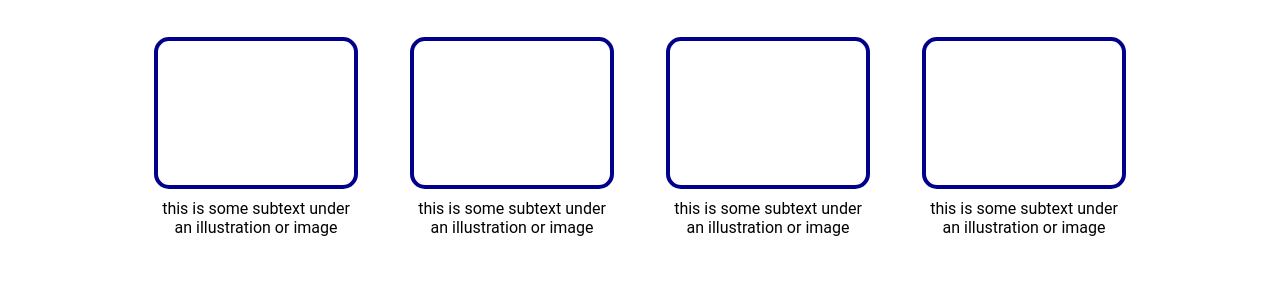
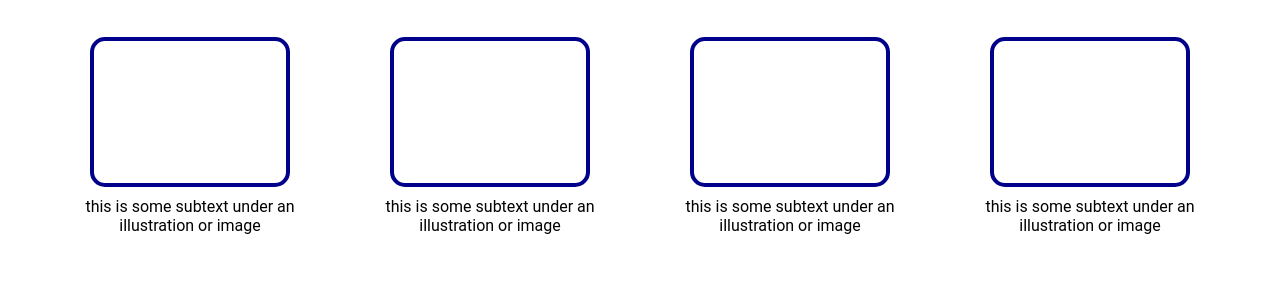
Before and after one commit to LuckyCiel/odin-landing_page, a plain HTML site: page landing_page-final-exercice/index.html in a window 1280 px wide. Shown: the part 505-800 px from the top of the page. Drawn offline with Linux system fonts and the light colour scheme.

Commit message:
Ajust CSS for second section : flexline, clean flex properties to center content

```diff
--- a/landing_page-final-exercice/css/styles.css
+++ b/landing_page-final-exercice/css/styles.css
@@ -92,6 +92,13 @@ header {
     align-items: center;
 }
 
+/* Flexline section */
+
+.flexline {
+    margin: 40px 40px 80px 40px;
+}
+
+
 /* Second Section Title */
 
 .flexline-title h3  {
@@ -99,39 +106,37 @@ header {
     font-family: 'Roboto', sans-serif;
     font-weight:900;
     text-align: center;
-    padding: 40px 0 40px 0;
+    margin-bottom: 40px;
+
 }
 
 /* Second Section Content */
 
 .flexline-container {
     display: flex;
-    margin: 0 auto;
-    width: 80%;
-    justify-content: space-between;
-    padding: 0 0 100px 0;
+    height: fit-content;
+    justify-content: center;
 }
 
 /* Container Content */
 
 .colorchoice{
-    height: 200px;
+    height: fit-content;
     display: flex;
     flex-direction: column;
     align-items: center;
-
 }
 
 .imagecolor {
-    width: 80%;
-    height: 100%;
+    max-width: 80%;
+    max-height: 100%;
     margin: 0 0 10px 0;
 }
 
-.imagecolor .color1, .color2, .color3, .color4 {
+.imagecolor .color {
     background-color: white;
-    width: 100%;
-    height: 100%;
+    width: 200px;
+    height: 150px;
     border: 4px solid darkblue;
     border-radius: 15px;
 }
--- a/landing_page-final-exercice/index.html
+++ b/landing_page-final-exercice/index.html
@@ -50,7 +50,7 @@
         </section>
 
         <section> <!--2nd Section-->
-        <div class="flexline"></div>
+        <div class="flexline">
             <div class="flexline-title">
                 <h3>Some random information</h2>
             <div class="flexline-title">
@@ -60,7 +60,7 @@
 
                 <div class="colorchoice">
                     <div class="imagecolor">
-                        <div class="color1"></div>
+                        <div class="color"></div>
                     </div>
                     <div class="textcolor">
                         <p>this is some subtext under an illustration or image</p>
@@ -69,7 +69,7 @@
 
                 <div class="colorchoice">
                     <div class="imagecolor">
-                        <div class="color2"></div>
+                        <div class="color"></div>
                     </div>
                     <div class="textcolor">
                         <p>this is some subtext under an illustration or image</p>
@@ -78,7 +78,7 @@
 
                 <div class="colorchoice">
                     <div class="imagecolor">
-                        <div class="color3"></div>
+                        <div class="color"></div>
                     </div>
                     <div class="textcolor">
                         <p>this is some subtext under an illustration or image</p>
@@ -87,7 +87,7 @@
 
                 <div class="colorchoice">
                     <div class="imagecolor">
-                        <div class="color4"></div>
+                        <div class="color"></div>
                     </div>
                     <div class="textcolor">
                         <p>this is some subtext under an illustration or image</p>
```
